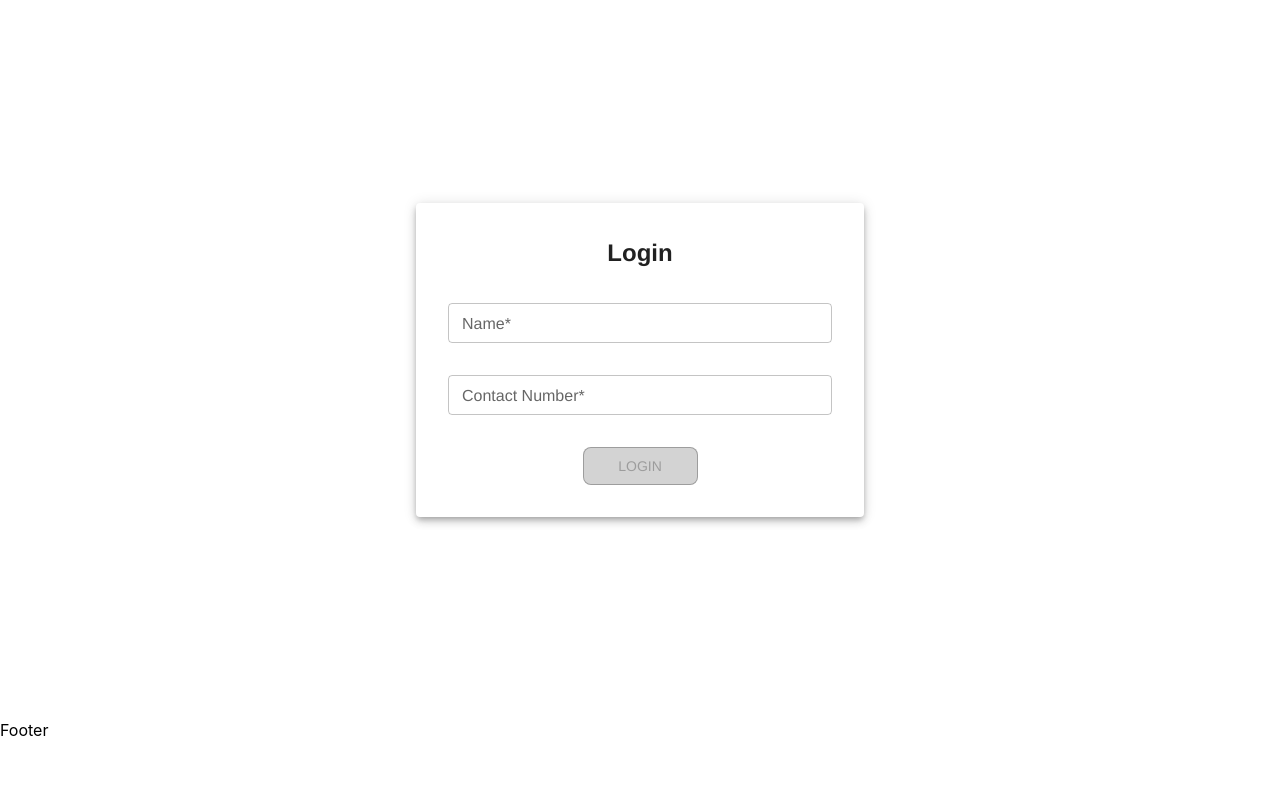
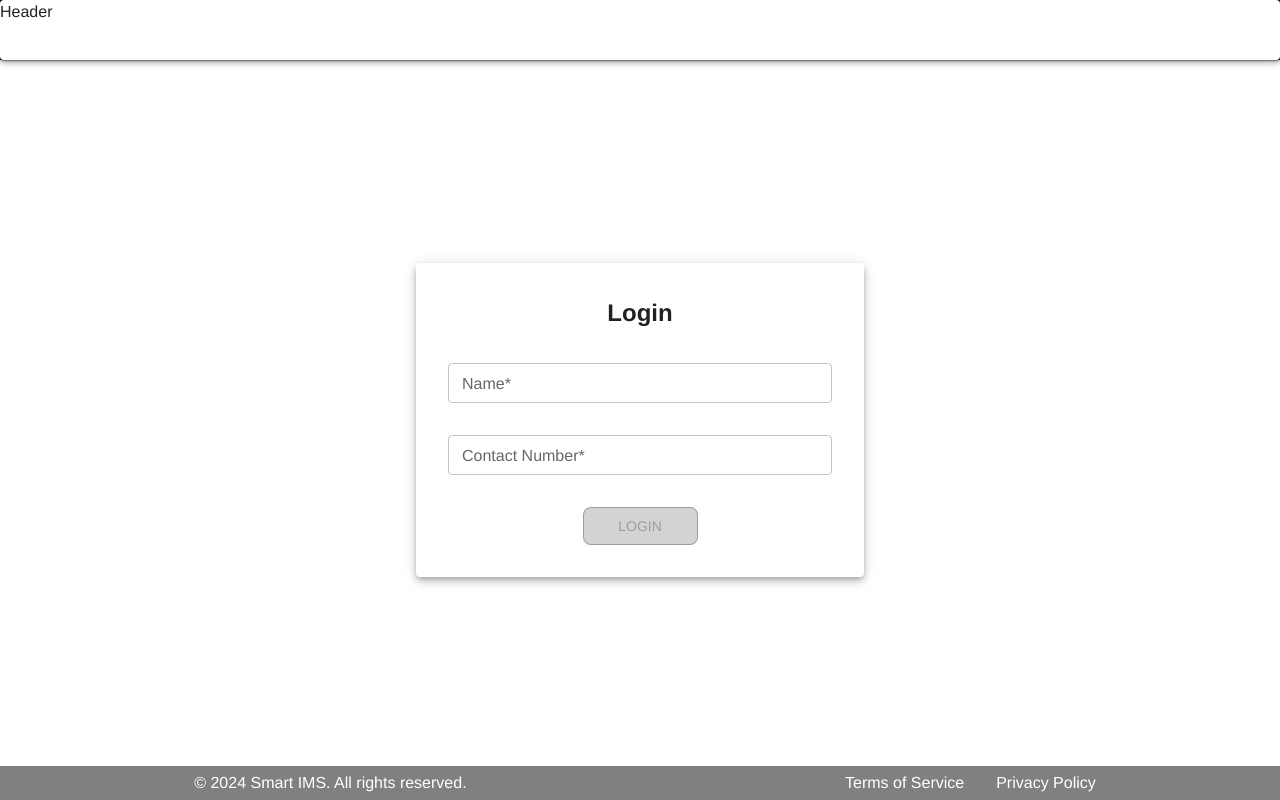
Before and after one commit to SmartImsIns/smart-ims-insu-frontend-app, a React (Create React App) app: page / in a window 1280 px wide. Built offline with nearby package versions, Linux system fonts and the light colour scheme.

Commit message:
updated claims

```diff
--- a/src/ImsDashboard/ImsDashboard.tsx
+++ b/src/ImsDashboard/ImsDashboard.tsx
@@ -1,15 +1,18 @@
-import { Box, Typography } from '@mui/material'
-import star from "../assets/star.svg";
+import { Box } from "@mui/material";
+import WelcomeCard from "./ImsDashboardCards/WelcomeCard";
+import MyClaimsCard from "./ImsDashboardCards/MyClaimsCard";
+import AttentionCard from "./ImsDashboardCards/AttentionCard";
 
-type Props = {}
+type Props = {};
 
 const ImsDashboard = (props: Props) => {
   return (
     <Box>
-        <Typography>ims</Typography>
-        <img src={star} alt="star-icon" />
+      <WelcomeCard />
+      <AttentionCard />
+      <MyClaimsCard/>
     </Box>
-  )
-}
+  );
+};
 
-export default ImsDashboard
+export default ImsDashboard;
--- a/src/Routes.tsx
+++ b/src/Routes.tsx
@@ -11,6 +11,7 @@ import { getCookie } from './utils/Utility';
 import { customerPath } from './constants/Constants';
 import Footer from './common/Footer/Footer';
 import ImsDashboard from './ImsDashboard/ImsDashboard';
+import Header from './common/Header/Header';
 
 const ApplicationRoutes = (props: any) => {
   const { isLoading } = useAppSelector((store: RootState) => store.common);
@@ -76,6 +77,7 @@ const ApplicationRoutes = (props: any) => {
       >
         <CircularProgress size="4rem" />
       </Dialog>
+      <Header/>
       <Routes>
         <Route path="/" element={<Login />} />
         <Route path="/login" element={<Login />} />
--- a/src/common/Footer/Footer.tsx
+++ b/src/common/Footer/Footer.tsx
@@ -1,10 +1,30 @@
 import { memo } from "react";
-import { Box } from "@mui/material";
+import { Box, Typography } from "@mui/material";
 
 const Footer = memo(() => {
   return (
-    <Box>Footer</Box>
+    <Box component="footer"
+    sx={{
+      display:'flex',
+      backgroundColor: "gray",
+      color: "#fff",
+      textAlign: "center",
+      alignItems:'center',
+      justifyContent:'space-around',
+      padding: "5px",
+      position: "fixed",
+      bottom: 0,
+      width: "100%",
+    }}>
+      <Box >
+        <Typography>&#169; 2024 Smart IMS. All rights reserved.</Typography>
+      </Box>
+      <Box sx={{ display: 'flex', justifyContent: 'space-around' }}>
+    <Typography sx={{ marginRight: 2 }}>Terms of Service</Typography>
+    <Typography sx={{ marginLeft: 2 }}>Privacy Policy</Typography>
+  </Box>
+    </Box>
   );
-})
+});
 
 export default Footer;
--- a/src/common/Header/Header.tsx
+++ b/src/common/Header/Header.tsx
@@ -1,9 +1,13 @@
 import { memo } from "react";
-import { Box } from "@mui/material";
+import { AppBar, Card, Typography } from "@mui/material";
 
 const Header = memo(() => {
   return (
-    <Box>Header</Box>
+    <AppBar sx={{display:'flex',justifyContent:'center',alignItems:'center',position: "relative",}}>
+      <Card sx={{width:'100%', height:60}}>
+      <Typography>Header</Typography>
+      </Card>
+      </AppBar>
   );
 })
 
```
